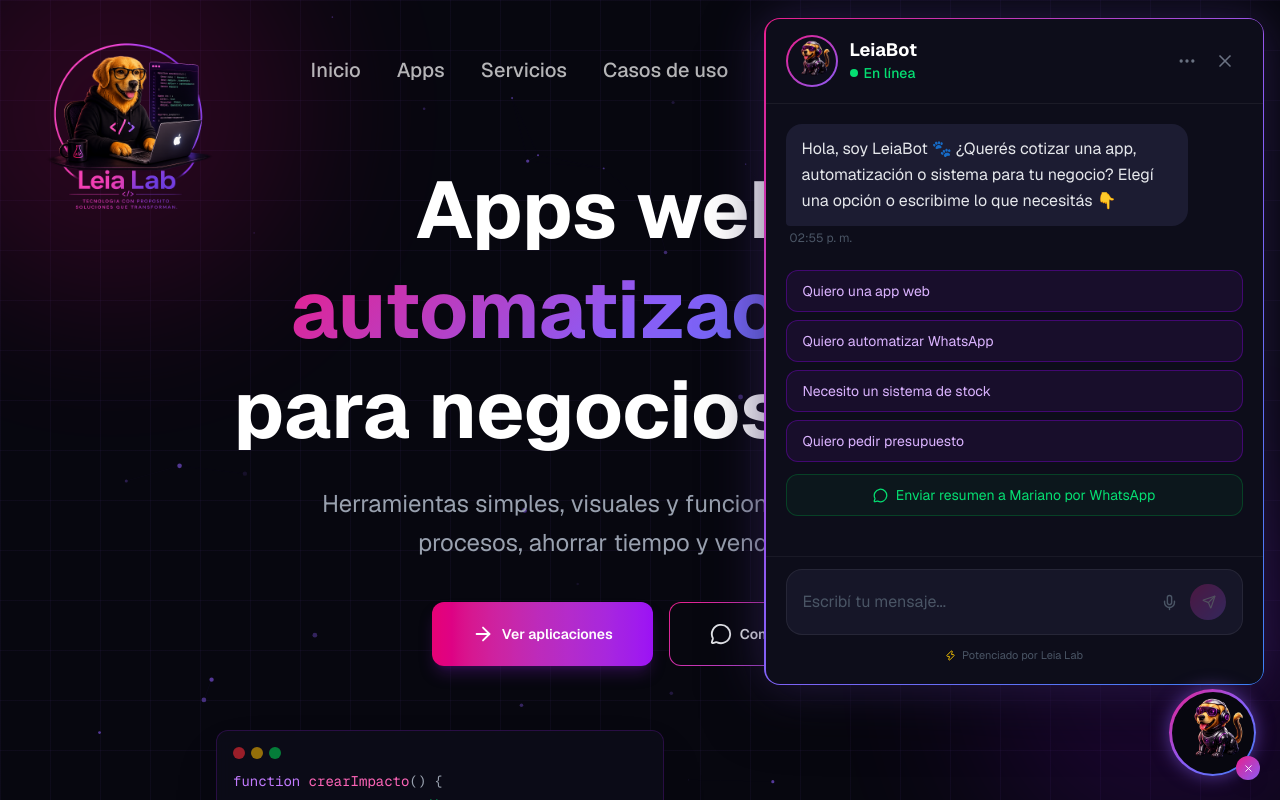
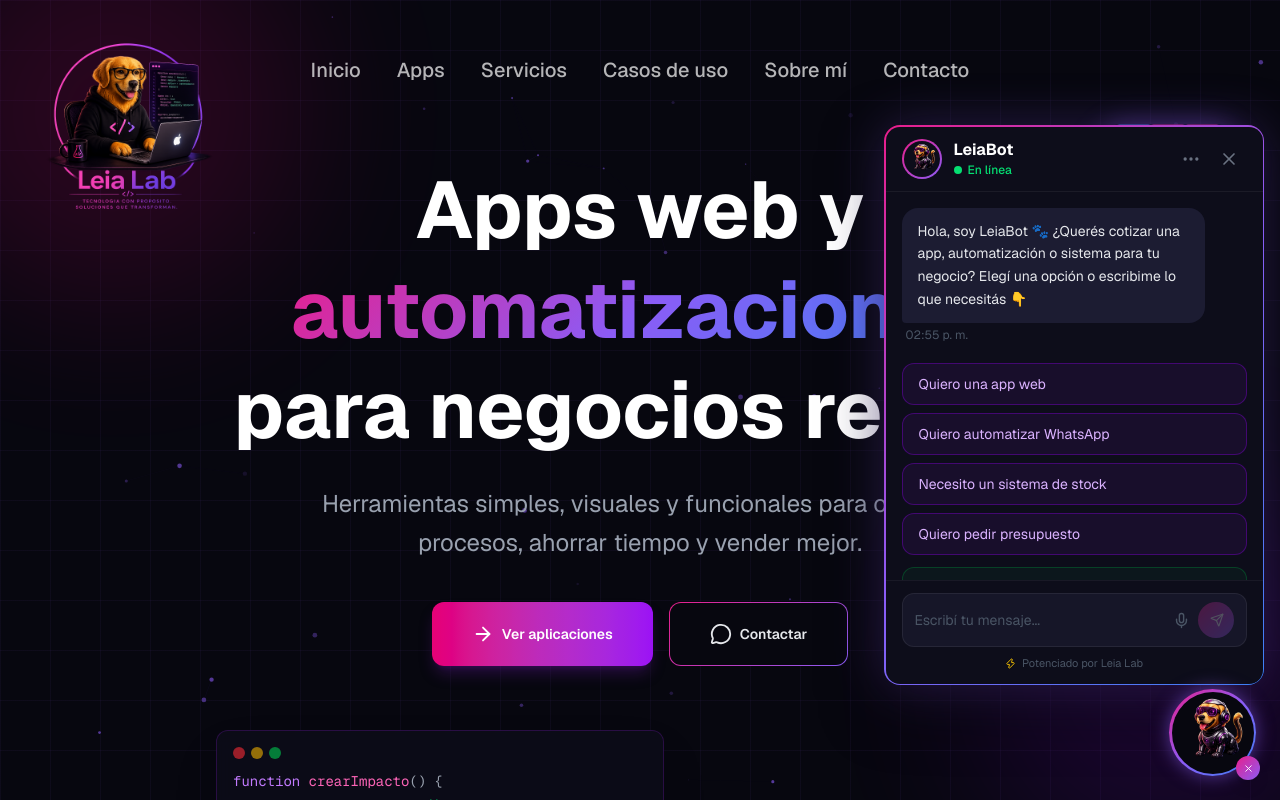
Before and after one commit to leiaslab/leialab, a Next.js app: page / in a window 1280 px wide. Both pictures are taken after a click on the button "¡Guau guau! Soy LeiaBot 🐾". Shown: the top 800 px of the page. Built offline with nearby package versions, Linux system fonts and the light colour scheme.

Commit message:
Fit compact LeiaBot panel to viewport with internally scrolling messages

```diff
--- a/components/LeiaBot.tsx
+++ b/components/LeiaBot.tsx
@@ -290,35 +290,36 @@ export default function LeiaBot() {
           id="leiabot-panel"
           role="region"
           aria-label="Chat con LeiaBot"
-          className="w-[500px] max-w-full pointer-events-auto"
+          className="flex h-[min(560px,calc(100dvh-131px))] w-[380px] min-h-0 max-w-full flex-col pointer-events-auto"
         >
           {/* Gradient border */}
           <div
-            className="rounded-2xl overflow-hidden"
+            className="flex min-h-0 flex-1 flex-col rounded-2xl overflow-hidden"
             style={{
               padding: "1.5px",
               background: "linear-gradient(135deg,#e91e8c,#8b5cf6,#3b82f6)",
               boxShadow: "0 0 50px rgba(139,92,246,0.25), 0 20px 60px rgba(0,0,0,0.5)",
             }}
           >
-            <div className="rounded-[14px] bg-[#0d0d1a] flex flex-col overflow-hidden">
+            <div className="min-h-0 flex-1 rounded-[14px] bg-[#0d0d1a] flex flex-col overflow-hidden">
 
               {/* ── Header ── */}
-              <div className="flex items-center justify-between px-5 py-4"
+              <div className="flex shrink-0 items-center justify-between px-4 py-3"
                    style={{ borderBottom: "1px solid rgba(255,255,255,0.06)" }}>
                 <div className="flex items-center gap-3">
-                  <BotAvatar size={52} />
+                  <BotAvatar size={40} />
                   <div>
-                    <p className="text-white font-bold text-lg leading-tight">LeiaBot</p>
+                    <p className="text-white font-bold text-base leading-tight">LeiaBot</p>
                     <div className="flex items-center gap-1.5 mt-0.5">
                       <span className="w-2 h-2 rounded-full bg-green-400 animate-pulse" />
-                      <span className="text-green-400 text-sm font-medium">En línea</span>
+                      <span className="text-green-400 text-xs font-medium">En línea</span>
                     </div>
                   </div>
                 </div>
                 <div className="flex items-center gap-0.5">
                   <button
                     onClick={handleClear}
+                    aria-label="Reiniciar conversación"
                     className="p-2 rounded-lg text-gray-500 hover:text-gray-300 hover:bg-white/5 transition-colors"
                   >
                     <MoreHorizontal size={20} />
@@ -334,15 +335,15 @@ export default function LeiaBot() {
               </div>
 
               {/* ── Messages ── */}
-              <div className="overflow-y-auto px-5 py-5 space-y-5 max-h-[520px] min-h-[200px]">
+              <div className="min-h-0 flex-1 overflow-y-auto overscroll-contain px-4 py-4 space-y-4">
                 {messages.map(msg => (
                   <div
                     key={msg.id}
                     className={`flex ${msg.from === "user" ? "justify-end" : "justify-start"} items-end gap-2.5`}
                   >
-                    <div className={`flex flex-col gap-1 max-w-[88%] ${msg.from === "user" ? "items-end" : "items-start"}`}>
+                    <div className={`flex min-w-0 flex-col gap-1 max-w-[88%] ${msg.from === "user" ? "items-end" : "items-start"}`}>
                       <div
-                        className={`px-4 py-3 rounded-2xl text-[16px] leading-relaxed ${
+                        className={`px-4 py-3 rounded-2xl text-sm leading-relaxed [overflow-wrap:anywhere] ${
                           msg.from === "user"
                             ? "text-white rounded-br-sm"
                             : "text-gray-200 rounded-bl-sm"
@@ -412,9 +413,9 @@ export default function LeiaBot() {
               </div>
 
               {/* ── Input ── */}
-              <div className="px-5 pb-5 pt-3" style={{ borderTop: "1px solid rgba(255,255,255,0.05)" }}>
+              <div className="shrink-0 px-4 pb-3 pt-3" style={{ borderTop: "1px solid rgba(255,255,255,0.05)" }}>
                 <div
-                  className="flex items-center gap-3 rounded-2xl px-4 py-3.5 transition-all duration-200 focus-within:border-purple-600/50"
+                  className="flex items-center gap-2 rounded-xl px-3 py-2 transition-all duration-200 focus-within:border-purple-600/50"
                   style={{
                     background: "#161628",
                     border: "1px solid rgba(255,255,255,0.07)",
@@ -427,13 +428,14 @@ export default function LeiaBot() {
                     onChange={e => setInput(e.target.value)}
                     onKeyDown={e => e.key === "Enter" && handleSend()}
                     placeholder="Escribí tu mensaje..."
-                    className="flex-1 bg-transparent text-base text-white placeholder-gray-600 outline-none"
+                    className="min-w-0 flex-1 bg-transparent text-sm text-white placeholder-gray-600 outline-none"
                   />
                   <button className="text-gray-600 hover:text-gray-400 transition-colors flex-shrink-0">
                     <Mic size={17} />
                   </button>
                   <button
                     onClick={handleSend}
+                    aria-label="Enviar mensaje"
                     disabled={!input.trim()}
                     className="w-9 h-9 rounded-full flex items-center justify-center flex-shrink-0 transition-all duration-200 disabled:opacity-25"
                     style={{
@@ -446,7 +448,7 @@ export default function LeiaBot() {
                 </div>
 
                 {/* Footer */}
-                <div className="flex items-center justify-center gap-1.5 mt-3">
+                <div className="flex items-center justify-center gap-1.5 mt-2">
                   <Zap size={11} className="text-yellow-400" />
                   <span className="text-[11px] text-gray-600">Potenciado por Leia Lab</span>
                 </div>
```
